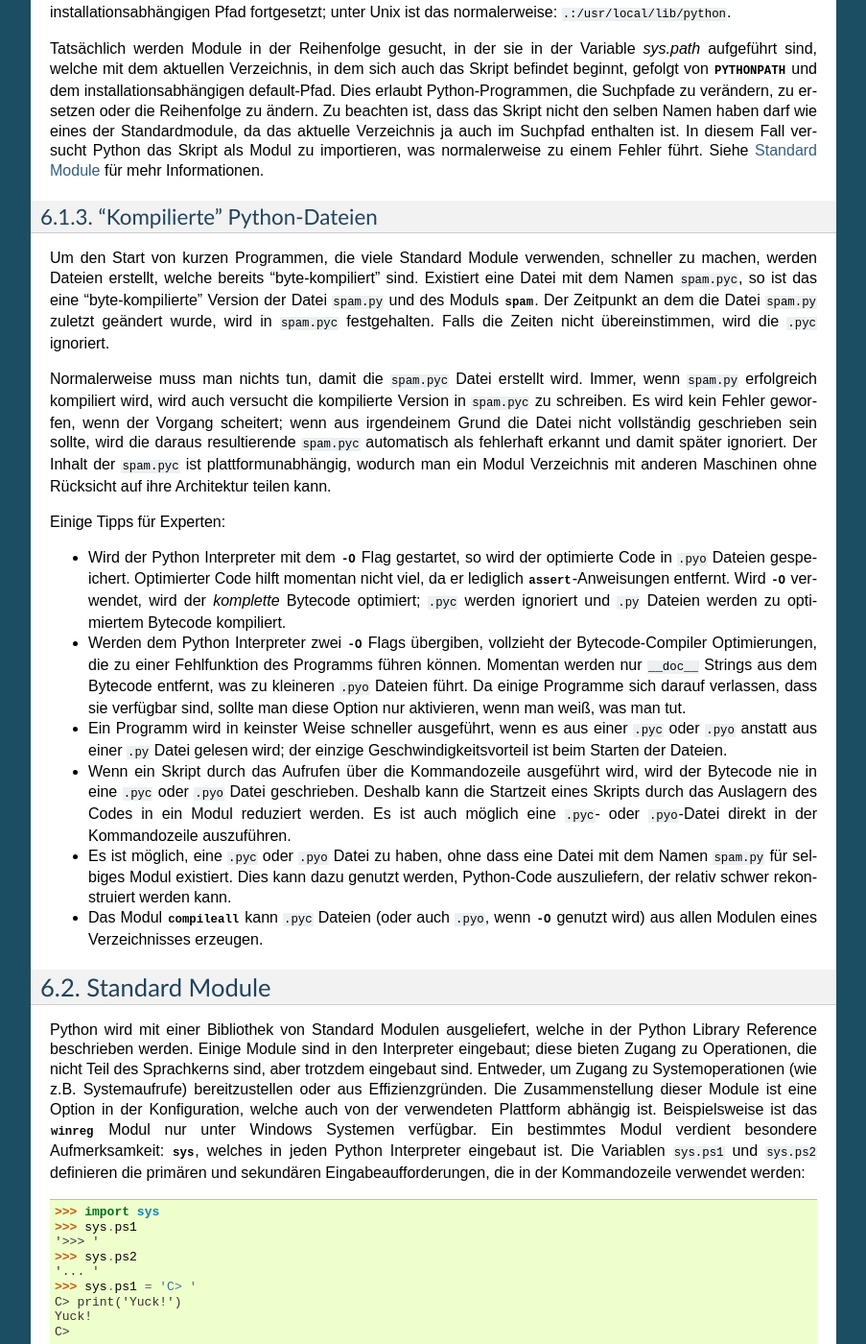
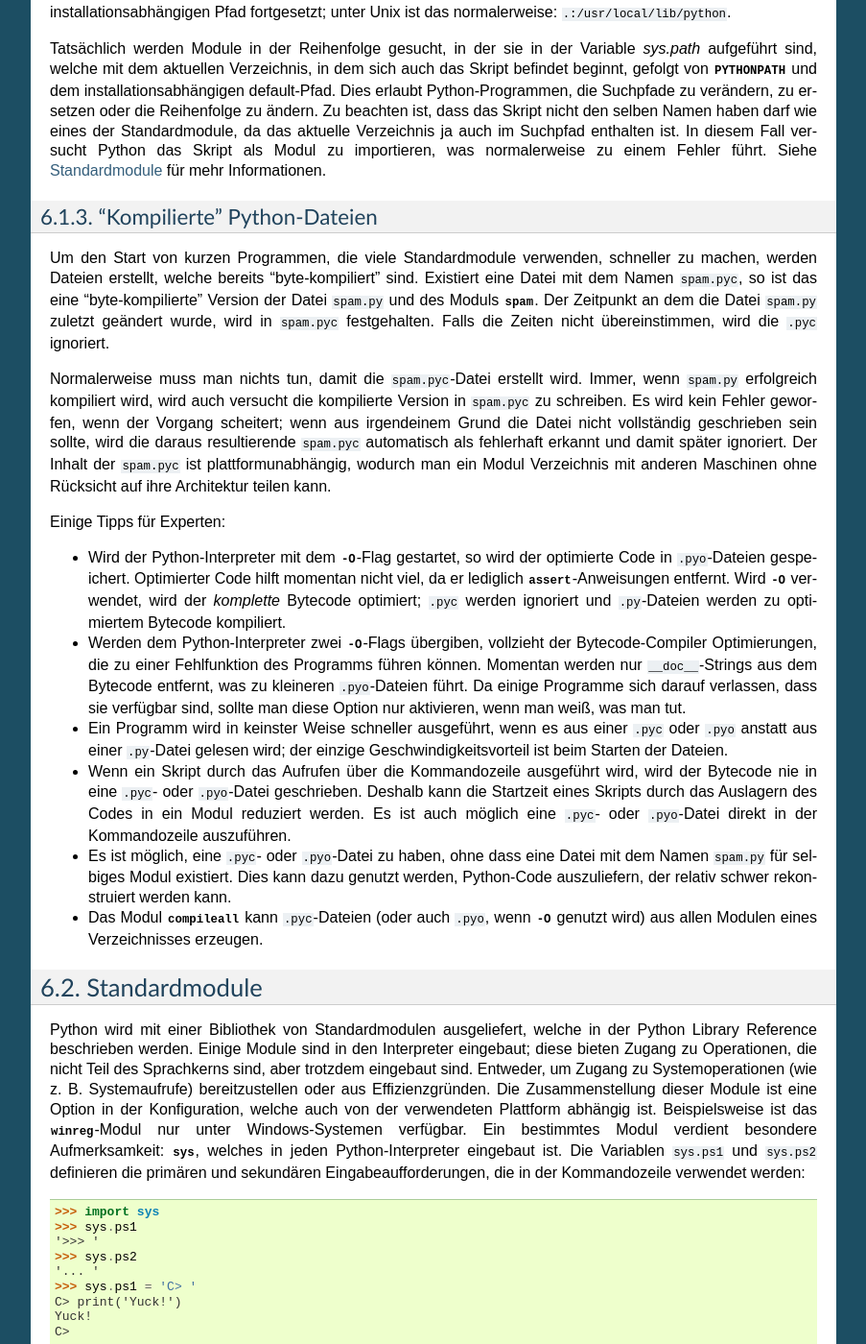
Before and after one commit to cofi/py-tutorial-de, a Sphinx documentation site: the page built from source/modules.rst, in a window 1280 px wide and 1400 px high, scrolled down 2654 px. Shown: the whole window at 96% size, without its empty margins (198-1101 px from the left). Built offline with Sphinx 7.4.7, drawn with Linux system fonts in a browser that asks for light colours; some of the changed text lies outside the part shown.

```diff
--- a/source/modules.rst
+++ b/source/modules.rst
@@ -23,20 +23,20 @@ Skript zugreifen kann.
 Ein Modul ist eine Datei, die Python-Definitionen und -Anweisungen beinhaltet.
 Der Dateiname mit dem :file:`.py` Suffix entspricht dem Namen des Moduls.
 Innerhalb eines Moduls ist der Modulname als ``__name__`` verfügbar (globale
-Variable des Typs String). Zum Beispiel: Öffne einen Editor deiner Wahl und
+Variable des Typs String). Zum Beispiel: Öffne einen Editor Deiner Wahl und
 erstelle eine Datei im aktuellen Verzeichnis mit dem Namen :file:`fibo.py` und
 folgendem Inhalt::
 
-	# Fibonacci Zahlen Modul
+	# Fibonacci-Zahlen-Modul
 
-	def fib(n):    # schreibe Fibonacci Folge bis n
+	def fib(n):    # schreibe Fibonacci-Folge bis n
 	    a, b = 0, 1
 	    while b < n:
 	        print(b, end=' ')
 	        a, b = b, a+b
 	    print()
 
-	def fib2(n): # gib die Fibonacci Folge zurück bis n
+	def fib2(n): # gib die Fibonacci-Folge zurück bis n
 	    result = []
 	    a, b = 0, 1
 	    while b < n:
@@ -44,7 +44,7 @@ folgendem Inhalt::
 	        a, b = b, a+b
 	    return result
 
-Öffne danach deinen Python-Interpreter und importiere das Modul mit folgendem
+Öffne danach Deinen Python-Interpreter und importiere das Modul mit folgendem
 Befehl::
 
 	>>> import fibo
@@ -188,7 +188,7 @@ Informationen.
 "Kompilierte" Python-Dateien
 ----------------------------
 
-Um den Start von kurzen Programmen, die viele Standard Module verwenden,
+Um den Start von kurzen Programmen, die viele Standardmodule verwenden,
 schneller zu machen, werden Dateien erstellt, welche bereits "byte-kompiliert"
 sind. Existiert eine Datei mit dem Namen :file:`spam.pyc`, so ist das eine
 "byte-kompilierte" Version der Datei :file:`spam.py` und des Moduls :mod:`spam`.
@@ -196,7 +196,7 @@ Der Zeitpunkt an dem die Datei :file:`spam.py` zuletzt geändert wurde, wird in
 :file:`spam.pyc` festgehalten. Falls die Zeiten nicht übereinstimmen, wird die
 :file:`.pyc` ignoriert.
 
-Normalerweise muss man nichts tun, damit die :file:`spam.pyc` Datei erstellt
+Normalerweise muss man nichts tun, damit die :file:`spam.pyc`-Datei erstellt
 wird. Immer, wenn :file:`spam.py` erfolgreich kompiliert wird, wird auch
 versucht die kompilierte Version in :file:`spam.pyc` zu schreiben. Es wird kein
 Fehler geworfen, wenn der Vorgang scheitert; wenn aus irgendeinem Grund die
@@ -208,56 +208,56 @@ kann.
 
 Einige Tipps für Experten:
 
-* Wird der Python Interpreter mit dem :option:`-O` Flag gestartet, so
-  wird der optimierte Code in :file:`.pyo` Dateien gespeichert. Optimierter
+* Wird der Python-Interpreter mit dem :option:`-O`-Flag gestartet, so
+  wird der optimierte Code in :file:`.pyo`-Dateien gespeichert. Optimierter
   Code hilft momentan nicht viel, da er lediglich :keyword:`assert`-Anweisungen
   entfernt. Wird :option:`-O` verwendet, wird der *komplette*
-  :term:`Bytecode` optimiert; :file:`.pyc` werden ignoriert und :file:`.py`
-  Dateien werden zu optimiertem Bytecode kompiliert.
+  :term:`Bytecode` optimiert; :file:`.pyc` werden ignoriert und :file:`.py`-Dateien
+  werden zu optimiertem Bytecode kompiliert.
 
-* Werden dem Python Interpreter zwei :option:`-O` Flags übergiben, vollzieht
+* Werden dem Python-Interpreter zwei :option:`-O`-Flags übergiben, vollzieht
   der Bytecode-Compiler Optimierungen, die zu einer
-  Fehlfunktion des Programms führen können. Momentan werden nur ``__doc__``
-  Strings aus dem Bytecode entfernt, was zu kleineren :file:`.pyo` Dateien
+  Fehlfunktion des Programms führen können. Momentan werden nur ``__doc__``-Strings
+  aus dem Bytecode entfernt, was zu kleineren :file:`.pyo`-Dateien
   führt. Da einige Programme sich darauf verlassen, dass sie verfügbar
   sind, sollte man diese Option nur aktivieren, wenn man weiß, was man tut.
 
 * Ein Programm wird in keinster Weise schneller ausgeführt, wenn es aus einer
-  :file:`.pyc` oder :file:`.pyo` anstatt aus einer :file:`.py` Datei gelesen
+  :file:`.pyc` oder :file:`.pyo` anstatt aus einer :file:`.py`-Datei gelesen
   wird; der einzige Geschwindigkeitsvorteil ist beim Starten der Dateien.
 
 * Wenn ein Skript durch das Aufrufen über die Kommandozeile ausgeführt wird,
-  wird der Bytecode nie in eine :file:`.pyc` oder :file:`.pyo` Datei
+  wird der Bytecode nie in eine :file:`.pyc`- oder :file:`.pyo`-Datei
   geschrieben. Deshalb kann die Startzeit eines Skripts durch das Auslagern des
   Codes in ein Modul reduziert werden. Es ist auch möglich eine :file:`.pyc`-
   oder :file:`.pyo`-Datei direkt in der Kommandozeile auszuführen.
 
-* Es ist möglich, eine :file:`.pyc` oder :file:`.pyo` Datei zu haben, ohne
+* Es ist möglich, eine :file:`.pyc`- oder :file:`.pyo`-Datei zu haben, ohne
   dass eine Datei mit dem Namen :file:`spam.py` für selbiges Modul existiert.
   Dies kann dazu genutzt werden, Python-Code auszuliefern, der relativ schwer
   rekonstruiert werden kann.
 
-* Das Modul :mod:`compileall` kann :file:`.pyc` Dateien (oder auch :file:`.pyo`,
+* Das Modul :mod:`compileall` kann :file:`.pyc`-Dateien (oder auch :file:`.pyo`,
   wenn :option:`-O` genutzt wird) aus allen Modulen eines Verzeichnisses
   erzeugen.
 
 .. _tut-standardmodules:
 
-Standard Module
-===============
+Standardmodule
+==============
 
 .. index:: module: sys
 
-Python wird mit einer Bibliothek von Standard Modulen ausgeliefert, welche in
+Python wird mit einer Bibliothek von Standardmodulen ausgeliefert, welche in
 der Python Library Reference beschrieben werden. Einige Module sind in den
 Interpreter eingebaut; diese bieten Zugang zu Operationen, die nicht Teil des
 Sprachkerns sind, aber trotzdem eingebaut sind. Entweder, um Zugang
-zu Systemoperationen (wie z.B. Systemaufrufe) bereitzustellen oder aus
+zu Systemoperationen (wie z. B. Systemaufrufe) bereitzustellen oder aus
 Effizienzgründen. Die Zusammenstellung dieser Module ist eine Option in der
 Konfiguration, welche auch von der verwendeten Plattform abhängig ist.
-Beispielsweise ist das :mod:`winreg` Modul nur unter Windows Systemen verfügbar.
+Beispielsweise ist das :mod:`winreg`-Modul nur unter Windows-Systemen verfügbar.
 Ein bestimmtes Modul verdient besondere Aufmerksamkeit: :mod:`sys`, welches in
-jeden Python Interpreter eingebaut ist. Die Variablen ``sys.ps1`` und
+jeden Python-Interpreter eingebaut ist. Die Variablen ``sys.ps1`` und
 ``sys.ps2`` definieren die primären und sekundären Eingabeaufforderungen, die in
 der Kommandozeile verwendet werden::
 
@@ -285,7 +285,7 @@ Variable mit normalen Listenoperationen verändern::
 
 .. _tut-dir:
 
-Die :func:`dir` Funktion
+Die :func:`dir`-Funktion
 ========================
 
 Die eingebaute Funktion :func:`dir` wird benutzt, um herauszufinden, welche
@@ -402,12 +402,12 @@ diese Arbeiten ausführen. Hier eine mögliche Struktur für so ein Paket
 Wenn man das Paket importiert, sucht Python durch die Verzeichnisse im
 ``sys.path``, um nach dem Paket in einem Unterverzeichnis zu suchen.
 
-Die :file:`__init__.py` Datei wird benötigt, damit Python das Verzeichnis als
+Die :file:`__init__.py`-Datei wird benötigt, damit Python das Verzeichnis als
 Pakete behandelt; dies wurde gemacht, damit Verzeichnisse mit einem normalen
 Namen, wie z.B. ``string``, nicht unbeabsichtigt Module verstecken, die weiter
 hinten im Suchpfad erscheinen. Im einfachsten Fall ist :file:`__init__.py` eine
 leere Datei, sie kann allerdings auch Initialisierungscode für das Paket
-enthalten oder die ``__all__`` Variable setzen, welche später genauer
+enthalten oder die ``__all__``-Variable setzen, welche später genauer
 beschrieben wird.
 
 Benutzer eines Pakets können individuelle Module aus dem Paket importieren::
@@ -440,7 +440,7 @@ diesem Fall wird aber die :func:`echofilter` Funktion direkt verfügbar gemacht:
 
 Wenn man ``from package import item`` verwendet, kann das ``item`` entweder ein
 Untermodul und -paket sein oder ein Name, der in diesem Paket definiert ist
-(z.B. eine Funktion, eine Klasse oder Variable). Das ``import`` Statement
+(z. B. eine Funktion, eine Klasse oder Variable). Das ``import``-Statement
 überprüft zuerst, ob das ``item`` in diesem Paket definiert ist; falls nicht,
 wird von einem Modul ausgegangen und versucht es zu laden. Wenn nichts gefunden
 wird, wird eine :exc:`ImportError`-Ausnahme geworfen.
@@ -466,9 +466,9 @@ Windows-Plattformen, bei denen das Dateisystem nicht immer zutreffende
 Informationen über die Schreibweise eines Dateinamens hat. Auf diesen
 Plattformen gibt es keinen zuverlässigen Weg zu wissen, ob eine Datei
 :file:`ECHO.PY` als Modul :mod:`echo`, :mod:`Echo` oder :mod:`ECHO` importiert
-werden soll. (Windows 95 hat zum Beispiel die nervige Praxis alle Dateinamen mit
+werden soll. (Windows 95 hat zum Beispiel die nervige Praxis, alle Dateinamen mit
 einem groß geschriebenen ersten Buchstaben anzuzeigen.) Die Begrenzung auf DOS
-8+3 Dateinamen erzeugt ein weiteres interessantes Problem für lange Modulnamen.
+8+3-Dateinamen erzeugt ein weiteres interessantes Problem für lange Modulnamen.
 
 Die einzige Lösung ist, dass der Autor des Paketes einen expliziten Index des
 Paketes bereitstellt. Die :keyword:`import`-Anweisung folgt folgender
@@ -494,7 +494,7 @@ importiert wurde (möglicherweise führt es jeglichen Initialisierungscode in
 wurden. Inklusive der Namen, die in :file:`__init__.py` definiert werden (und
 Untermodule die explizit geladen werden). Es bindet auch jegliche Untermodule
 des Paketes ein, die durch vorherige :keyword:`import`-Anweisungen explizit
-geladen wurden. Schau dir mal diesen Code an::
+geladen wurden. Schau Dir mal diesen Code an::
 
     import sound.effects.echo
     import sound.effects.surround
```
